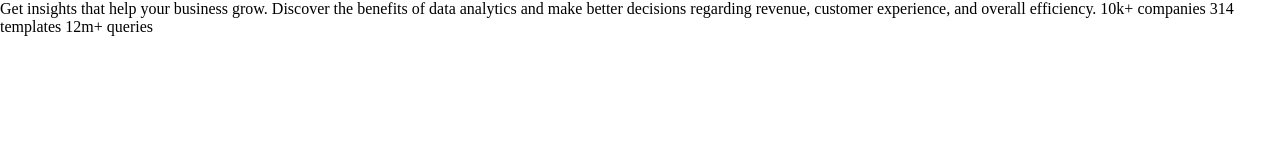
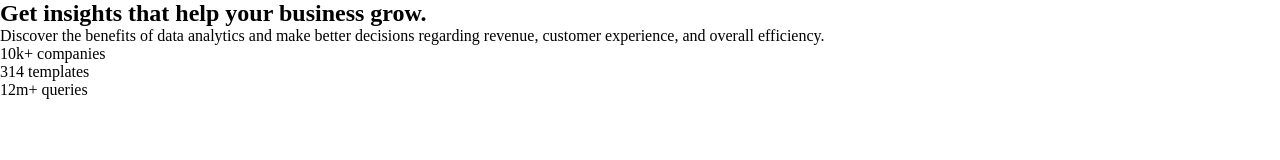
Before and after one commit to Lumensum/FEM-stats-preview-card-component, a plain HTML site: page index.html in a window 1280 px wide. Drawn offline with Linux system fonts and the light colour scheme.

Commit message:
HTML Markup added

```diff
--- a/index.html
+++ b/index.html
@@ -16,24 +16,27 @@
     <link rel="stylesheet" href="./style.css" />
   </head>
   <body>
+    <div class="container">
+      <div class="container__left">
+        <h2>Get insights that help your business grow.</h2>
+        <p>
+          Discover the benefits of data analytics and make better decisions
+          regarding revenue, customer experience, and overall efficiency.
+        </p>
+        <div class="stats">
+          <div class="stats__stat">
+            10k+ <span class="stats__stat--statname">companies</span>
+          </div>
+          <div class="stats__stat">
+            314 <span class="stats__stat--statname">templates</span>
+          </div>
+          <div class="stats__stat">
+            12m+ <span class="stats__stat--statname">queries</span>
+          </div>
+        </div>
+      </div>
 
-<div class="container">
-
-<div class="container__left"></div>
-
-
-<div class="container__right"></div>
-
-
-</div>
-
-
-
-    Get insights that help your business grow. Discover the benefits of data
-    analytics and make better decisions regarding revenue, customer experience,
-    and overall efficiency. 10k+ companies 314 templates 12m+ queries
-
-
-
+      <div class="container__right"></div>
+    </div>
   </body>
 </html>
```
